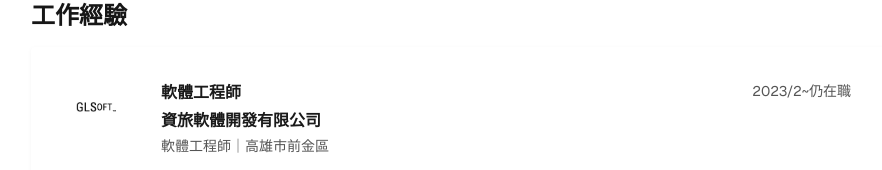
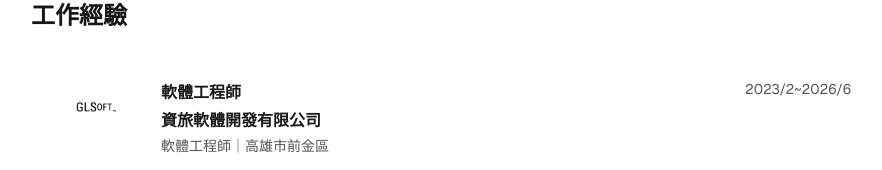
Before and after one commit to sokuo1748/cv, a Next.js app: page /cv/resume/resume in a window 1280 px wide. Shown: the part 173-343 px from the top of the page, without its empty margins (179-1061 px from the left). Built offline with nearby package versions, Linux system fonts and the light colour scheme.

Commit message:
1.add 404 page error router /cv page 2.change resume data

```diff
--- a/src/data/resume.json
+++ b/src/data/resume.json
@@ -1,7 +1,7 @@
 {
   "experience": [
     {
-      "period": "2023/2~仍在職",
+      "period": "2023/2~2026/6",
       "position": "軟體工程師",
       "company": "資旅軟體開發有限公司",
       "subtitle": "軟體工程師｜高雄市前金區",
```
Also changed, not shown: src/pages/404.tsx (added, +9 -0 lines).
